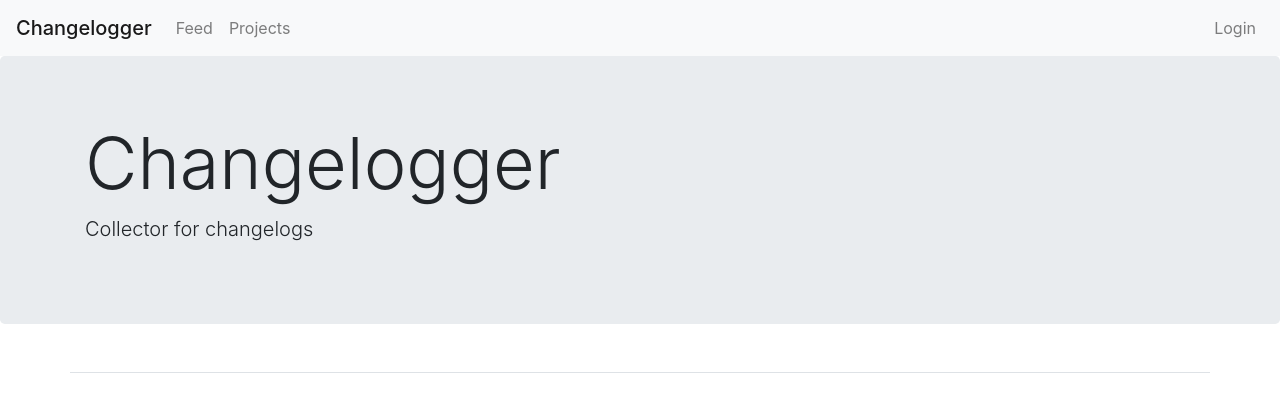
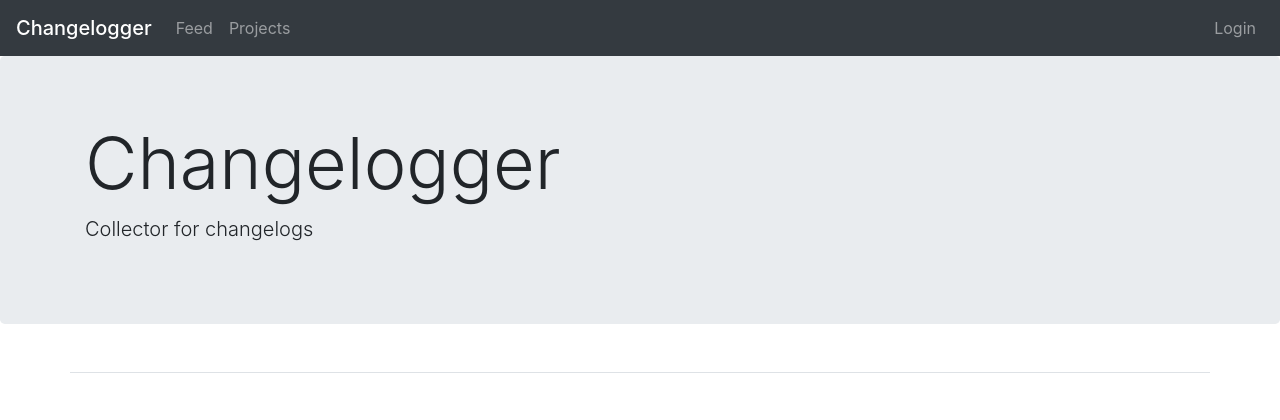
Before and after one commit to zhelyabuzhsky/changelogger, a Django app: page / in a window 1280 px wide. Shown: the top 420 px of the page. Run offline with Django 3.2, Linux system fonts and the light colour scheme; some libraries are stand-ins or nearby versions.

Commit message:
Changed header color

```diff
--- a/changelogs/templates/changelogs/_navbar.html
+++ b/changelogs/templates/changelogs/_navbar.html
@@ -1,4 +1,4 @@
-<nav class="navbar navbar-expand-lg navbar-light bg-light fixed-top">
+<nav class="navbar navbar-expand-lg navbar-dark bg-dark fixed-top">
     <a class="navbar-brand mb-0 h1" href="{% url 'changelogs:index' %}">Changelogger</a>
     <button class="navbar-toggler" type="button" data-toggle="collapse" data-target="#navbarSupportedContent"
             aria-controls="navbarSupportedContent" aria-expanded="false" aria-label="Toggle navigation">
```
